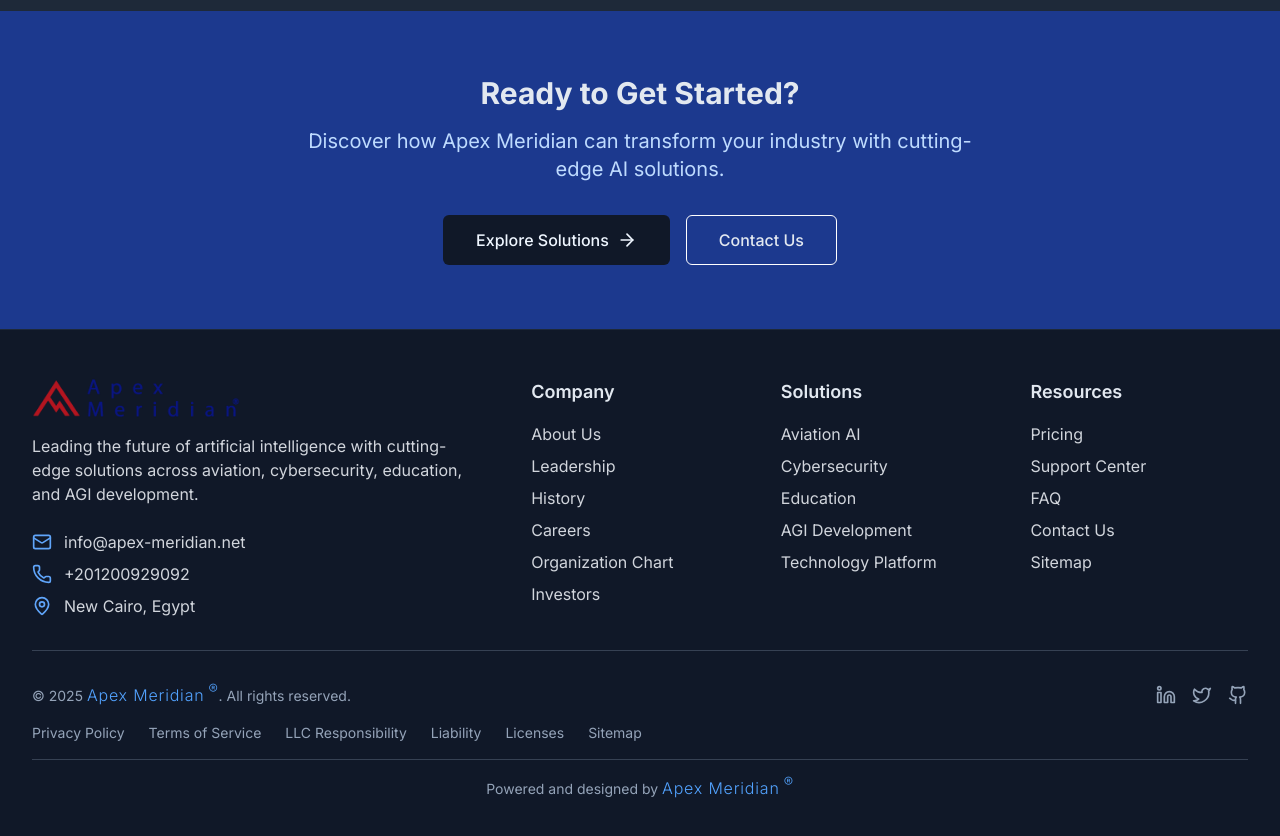
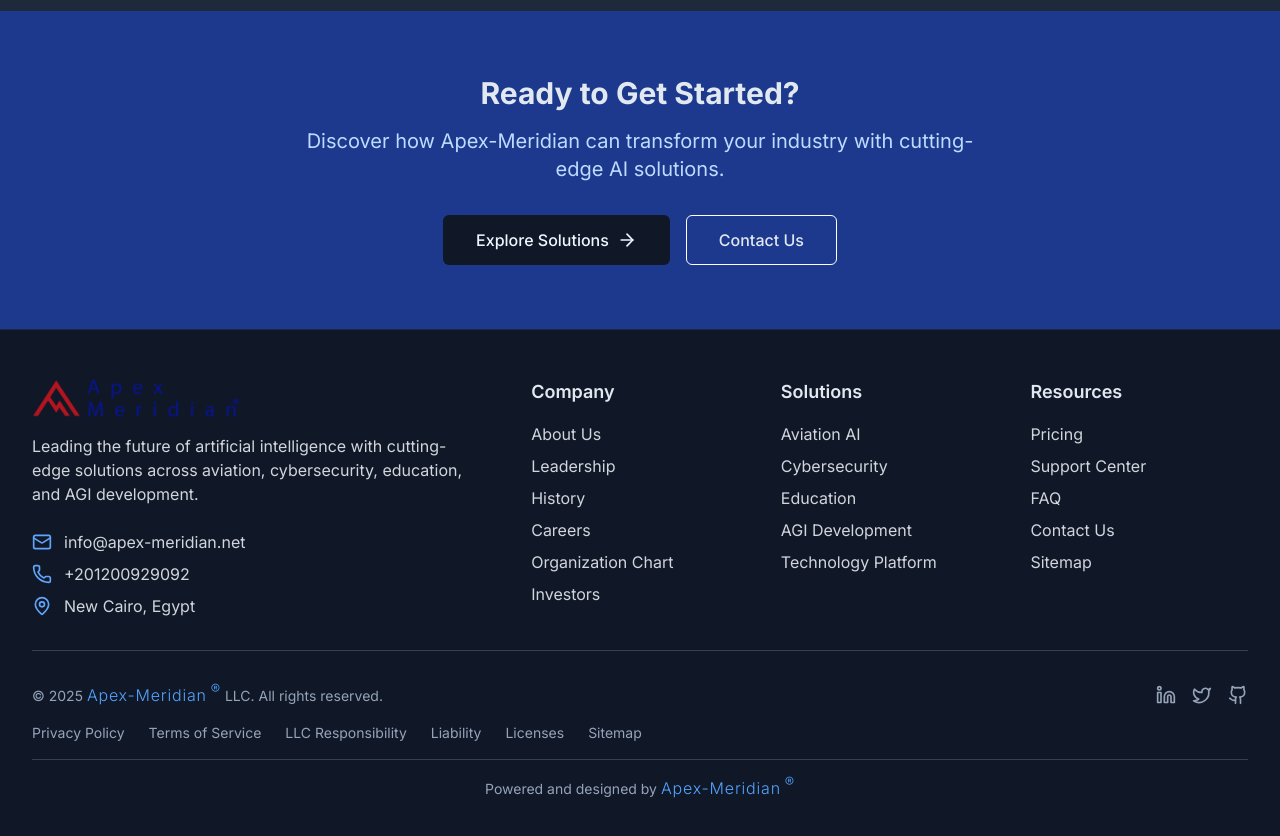
Before and after one commit to cptamrgaber/apex-meridian.com, a Next.js app: page /about in a window 1280 px wide. Shown: the part 1140-1976 px from the top of the page. Built offline with nearby package versions, Linux system fonts and the light colour scheme.

Commit message:
Update brand identity: Change 'Apex Meridian' to 'Apex-Meridian' (with hyphen) throughout site and add LLC to footer

```diff
--- a/src/app/about/overview/page.tsx
+++ b/src/app/about/overview/page.tsx
@@ -58,7 +58,7 @@
             <div>
               <Image
                 src="/assets/Apex-Meridian_tree_drowing.png"
-                alt="Apex Meridian Vision"
+                alt="Apex-Meridian Vision"
                 width={600}
                 height={400}
                 className="w-full h-auto rounded-lg shadow-lg"
--- a/src/app/employees/login/page.tsx
+++ b/src/app/employees/login/page.tsx
@@ -16,7 +16,7 @@
             <div className="flex items-center">
               <Image
                 src="/assets/logo_blue.png"
-                alt="Apex Meridian Logo"
+                alt="Apex-Meridian Logo"
                 width={120}
                 height={40}
                 className="h-10 w-auto"
@@ -41,7 +41,7 @@
               Employee Portal Access
             </h1>
             <p className="text-gray-600 max-w-2xl mx-auto">
-              Welcome to the Apex Meridian employee portal. Please sign in with your company credentials
+              Welcome to the Apex-Meridian employee portal. Please sign in with your company credentials
               to access your dashboard, HR resources, and company information.
             </p>
           </div>
--- a/src/app/faq/page.tsx
+++ b/src/app/faq/page.tsx
@@ -27,7 +27,7 @@
     {
       category: "General",
       question: "What is <BrandName />?",
-      answer: "Apex Meridian is a leading artificial intelligence company that develops cutting-edge AI solutions for aviation, cybersecurity, education, and AGI development. We focus on creating AI that augments human capabilities and solves complex real-world problems."
+      answer: "Apex-Meridian is a leading artificial intelligence company that develops cutting-edge AI solutions for aviation, cybersecurity, education, and AGI development. We focus on creating AI that augments human capabilities and solves complex real-world problems."
     },
     {
       category: "General",
--- a/src/app/layout.tsx
+++ b/src/app/layout.tsx
@@ -10,21 +10,21 @@
 const inter = Inter({ subsets: ["latin"] });
 
 export const metadata: Metadata = {
-  title: "Apex Meridian | Leading AI Technology Solutions",
-  description: "Apex Meridian delivers cutting-edge AI solutions across aviation, cybersecurity, education, and AGI development. Transform your industry with our advanced artificial intelligence platform.",
+  title: "Apex-Meridian | Leading AI Technology Solutions",
+  description: "Apex-Meridian delivers cutting-edge AI solutions across aviation, cybersecurity, education, and AGI development. Transform your industry with our advanced artificial intelligence platform.",
   keywords: "AI, artificial intelligence, aviation, cybersecurity, education, AGI, technology solutions",
-  authors: [{ name: "Apex Meridian" }],
+  authors: [{ name: "Apex-Meridian" }],
   openGraph: {
-    title: "Apex Meridian | Leading AI Technology Solutions",
-    description: "Transform your industry with cutting-edge AI solutions from Apex Meridian",
+    title: "Apex-Meridian | Leading AI Technology Solutions",
+    description: "Transform your industry with cutting-edge AI solutions from Apex-Meridian",
     url: "https://www.apex-meridian.com",
-    siteName: "Apex Meridian",
+    siteName: "Apex-Meridian",
     images: [
       {
         url: "/Apex-Meridianlogoicon.png",
         width: 1200,
         height: 630,
-        alt: "Apex Meridian Logo",
+        alt: "Apex-Meridian Logo",
       },
     ],
     locale: "en_US",
@@ -32,8 +32,8 @@
   },
   twitter: {
     card: "summary_large_image",
-    title: "Apex Meridian | Leading AI Technology Solutions",
-    description: "Transform your industry with cutting-edge AI solutions from Apex Meridian",
+    title: "Apex-Meridian | Leading AI Technology Solutions",
+    description: "Transform your industry with cutting-edge AI solutions from Apex-Meridian",
     images: ["/Apex-Meridianlogoicon.png"],
   },
   robots: {
--- a/src/app/legal/licenses/page.tsx
+++ b/src/app/legal/licenses/page.tsx
@@ -67,7 +67,7 @@
 
               <h3 className="text-xl font-semibold text-white mb-3">Trademarks and Service Marks</h3>
               <ul className="list-disc list-inside text-gray-300 space-y-2">
-                <li><strong>Apex Meridian®</strong> - Registered trademark for AI technology services</li>
+                <li><strong>Apex-Meridian®</strong> - Registered trademark for AI technology services</li>
                 <li><strong>AeroMind™</strong> - Aviation intelligence platform</li>
                 <li><strong>CyberGuard™</strong> - Intelligent security shield</li>
                 <li><strong>EduGenius™</strong> - Personalized learning AI</li>
--- a/src/components/ApexMeridianBrand.tsx
+++ b/src/components/ApexMeridianBrand.tsx
@@ -36,7 +36,7 @@
   const content = (
     <span className={baseClasses}>
       <span className="whitespace-nowrap">
-        Apex Meridian
+        Apex-Meridian
       </span>
       {showRegistered && (
         <sup className="text-sm ml-1">®</sup>
--- a/src/components/BrandName.tsx
+++ b/src/components/BrandName.tsx
@@ -47,7 +47,7 @@
       className={`${sizeClasses[size]} ${className} whitespace-nowrap inline-block text-blue-400 hover:text-blue-300 transition-colors font-light`}
       style={{ letterSpacing: '0.05em', ...style }}
     >
-      Apex Meridian{showRegistered && <sup className={`${registeredSizes[size]} ml-1`}>®</sup>}
+      Apex-Meridian{showRegistered && <sup className={`${registeredSizes[size]} ml-1`}>®</sup>}
     </span>
   );
 
--- a/src/components/DramaticHero.tsx
+++ b/src/components/DramaticHero.tsx
@@ -29,7 +29,7 @@
         <div className="flex items-center justify-center mb-8 animate-slide-up">
           <div className="relative">
             <h1 className="text-center font-light text-2xl sm:text-3xl md:text-4xl lg:text-5xl bg-gradient-to-r from-blue-400 to-cyan-300 bg-clip-text text-transparent mb-2 flex items-center justify-center" style={{ letterSpacing: '0.2em' }}>
-              <span>A p e x  M e r i d i a n</span><span className="text-xl sm:text-2xl md:text-3xl ml-2">®</span>
+              <span>A p e x - M e r i d i a n</span><span className="text-xl sm:text-2xl md:text-3xl ml-2">®</span>
             </h1>
             <div className="absolute -bottom-2 left-1/2 transform -translate-x-1/2 w-32 h-1 bg-gradient-to-r from-blue-500 to-cyan-400 rounded-full"></div>
           </div>
--- a/src/components/Footer.tsx
+++ b/src/components/Footer.tsx
@@ -152,7 +152,7 @@
         <div className="border-t border-gray-700 mt-8 pt-8">
           <div className="flex flex-col md:flex-row justify-between items-center mb-4">
             <div className="text-gray-500 dark:text-gray-400 text-sm mb-4 md:mb-0">
-              © 2025 <BrandName />. All rights reserved.
+              © 2025 <BrandName /> LLC. All rights reserved.
             </div>
 
             {/* Social Links */}
--- a/src/components/Header.tsx
+++ b/src/components/Header.tsx
@@ -43,7 +43,7 @@
             <Link href="/" className="flex items-center">
               <Image
                 src="/assets/logo-new.png"
-                alt="Apex Meridian"
+                alt="Apex-Meridian"
                 width={540}
                 height={162}
                 className="h-12 sm:h-14 md:h-16 w-auto object-contain max-w-[200px] sm:max-w-[240px] md:max-w-none"
--- a/src/lib/translations.ts
+++ b/src/lib/translations.ts
@@ -118,16 +118,16 @@
 
     // CTA section
     'cta.title': 'Ready to Transform Your Industry?',
-    'cta.subtitle': 'Join leading organizations exploring Apex Meridian\'s AI solutions to drive innovation and growth.',
+    'cta.subtitle': 'Join leading organizations exploring Apex-Meridian\'s AI solutions to drive innovation and growth.',
     'cta.button': 'Start Your AI Journey',
 
     // About page
-    'about.title': 'About Apex Meridian',
+    'about.title': 'About Apex-Meridian',
     'about.subtitle': 'Discover our mission, leadership, history, and opportunities to join our team in revolutionizing artificial intelligence.',
     'about.overview.title': 'Company Overview',
     'about.overview.description': 'Learn about our mission, vision, values, and the impact we\'re making in the AI industry.',
     'about.leadership.title': 'Leadership Team',
-    'about.leadership.description': 'Meet the visionary leaders driving innovation and excellence at Apex Meridian.',
+    'about.leadership.description': 'Meet the visionary leaders driving innovation and excellence at Apex-Meridian.',
     'about.history.title': 'Company History',
     'about.history.description': 'Explore our journey from startup to industry leader in artificial intelligence solutions.',
     'about.careers.title': 'Careers',
@@ -136,13 +136,13 @@
     'about.meetTeam': 'Meet the Team',
     'about.ourStory': 'Our Story',
     'about.viewOpportunities': 'View Opportunities',
-    'about.whyChoose.title': 'Why Choose Apex Meridian?',
+    'about.whyChoose.title': 'Why Choose Apex-Meridian?',
     'about.whyChoose.description': 'We\'re not just building AI solutions – we\'re creating the future of intelligent technology that benefits humanity.',
     'about.stats.users': 'Global User Base',
     'about.stats.clients': 'Enterprise Partners',
     'about.stats.uptime': 'Platform Performance',
     'about.cta.title': 'Ready to Get Started?',
-    'about.cta.description': 'Discover how Apex Meridian can transform your industry with cutting-edge AI solutions.',
+    'about.cta.description': 'Discover how Apex-Meridian can transform your industry with cutting-edge AI solutions.',
     'about.cta.exploreSolutions': 'Explore Solutions',
     'about.cta.contactUs': 'Contact Us',
 
@@ -153,7 +153,7 @@
     'footer.aboutUs': 'About Us',
     'footer.aviationAI': 'Aviation AI',
     'footer.agiDevelopment': 'AGI Development',
-    'footer.copyright': '© 2025 Apex Meridian. All rights reserved.',
+    'footer.copyright': '© 2025 Apex-Meridian. All rights reserved.',
 
     // Contact info
     'contact.phone': '+201200929092',
```
